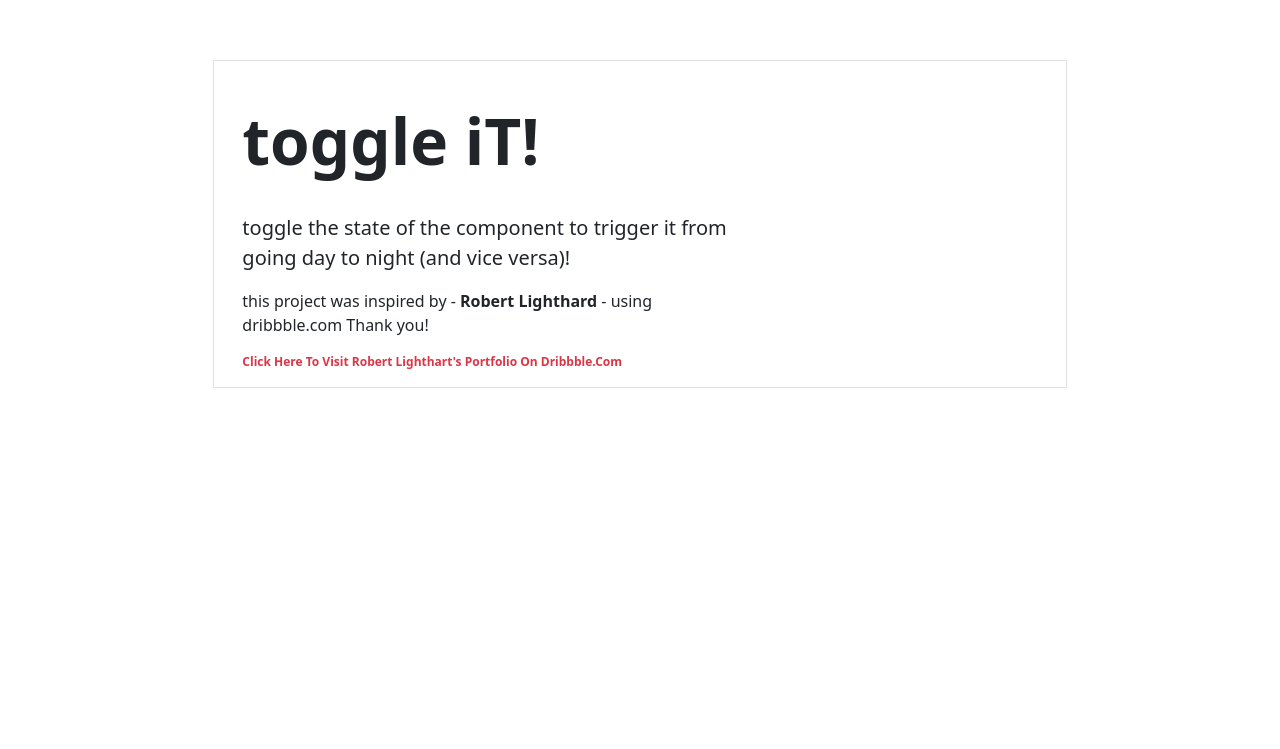
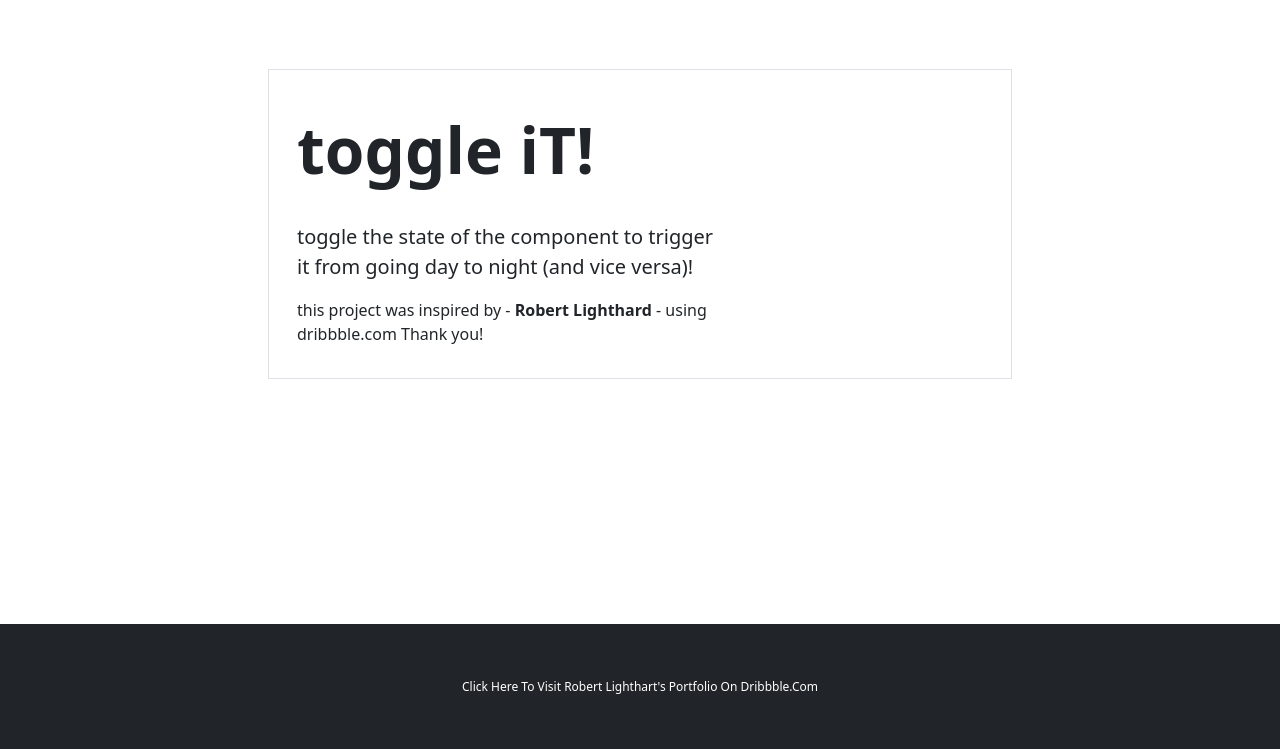
Before and after one commit to darrellhubbardportfolio/toggle, a website: page views/index.html in a window 1280 px wide. Shown: the part 176-925 px from the top of the page. Before the commit the page ends 800 px from the top, so only its background shows below. Drawn offline with nearby package versions, Linux system fonts and the light colour scheme; no server answers.

Commit message:
create a footer with anchor

```diff
--- a/public/css/styles.css
+++ b/public/css/styles.css
@@ -5,7 +5,7 @@ body {
     display: flex;
     align-items: center;
     justify-content: center;
-    height: 100vh;
+    flex-direction: column;
     width: 100vw;
 }
 
@@ -46,7 +46,7 @@ body {
 
 .toggle-night-mode {
     border: 4px solid lightslategray;
-    background-color: darkslategray;
+    background-color: rgb(36, 46, 46); /* darkslategray; */
 }
 
 .toggle-switch {
@@ -62,7 +62,7 @@ body {
 .toggle-switch[data-value="false"] {
     transform: translateX(0);
     box-shadow: none;
-    background-color: darkslategray;
+    background-color: rgb(55, 55, 55);
     border: 8px solid white;
 }
 .toggle-switch[data-value="true"] {
--- a/views/index.html
+++ b/views/index.html
@@ -13,20 +13,25 @@
 </head>
 <body>
 
-	<main class="container-fluid col-lg-8 col-sm-11 row p-3 border">
+	<main class="container col-12 d-flex align-items-center justify-content-center" style="height: 100vh;">
 
+		<div class="container-fluid col-lg-8 col-sm-12 row p-3 border">
 			<article class="row col-lg-8 col-sm-6">
 
 				<h1 class="text-start lh-lg col-lg-12 fw-bold display-3">toggle iT!</h1>
 				<p class="text-start fs-5 col-12">toggle the state of the component to trigger it from going day to night (and vice versa)!</p>
 						<!-- give credit to the creator -->
 				<p class="text-start col-12 fs-6 text-dark">this project was inspired by - <b>Robert Lighthard </b> - using dribbble.com Thank you!</p>
-			<!-- show them where to visit -->
-			<a href="https://dribbble.com/RobertLigthart" class="text-danger text-decoration-none fw-bold col-12 text-capitalize text-start" style="font-size: 12px;">click here to visit Robert Lighthart's portfolio on dribbble.com</a>
 			</article>
 			<!-- this section is where the toggle ui is going to be used -->
 			<div class="container-fluid col-lg-4 col-sm-6 border-0 d-flex align-items-center justify-content-center p-0" id="toggle-centerfold"></div>
+		</div>
 	</main>
+	<footer class="container-fluid col-12 d-flex align-items-center justify-content-center bg-dark p-3" style="height: 125px;">
+
+		<!-- show them where to visit -->
+		<a href="https://dribbble.com/RobertLigthart" class="text-white d-flex align-items-center justify-content-center text-decoration-none col-12 text-capitalize text-start" style="font-size: 12px;">click here to visit Robert Lighthart's portfolio on dribbble.com</a>
+	</footer>
 	<!-- javascript -->
 	<script src="/public/js/scripts.js"></script>
 </body>
```
Also changed, not shown: 1 other file. Lines whose indentation alone changed are shown as unchanged.
